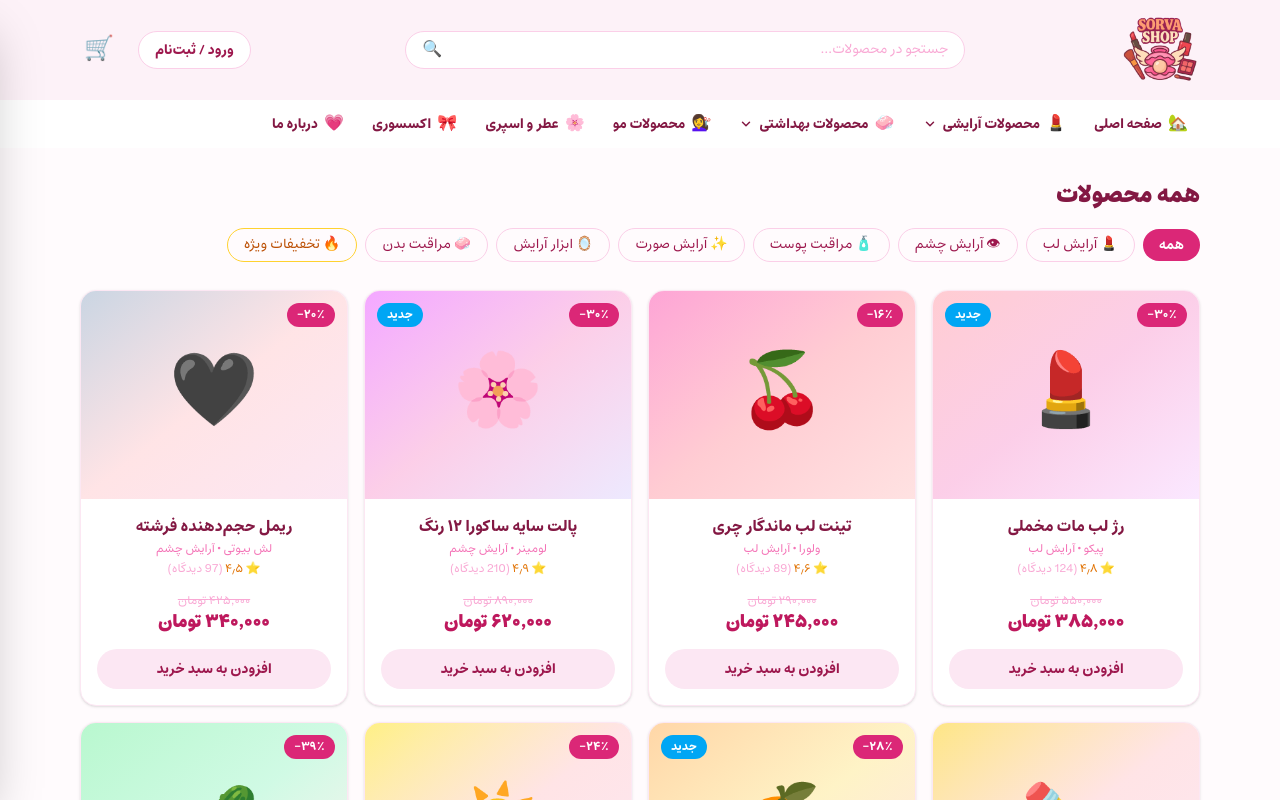
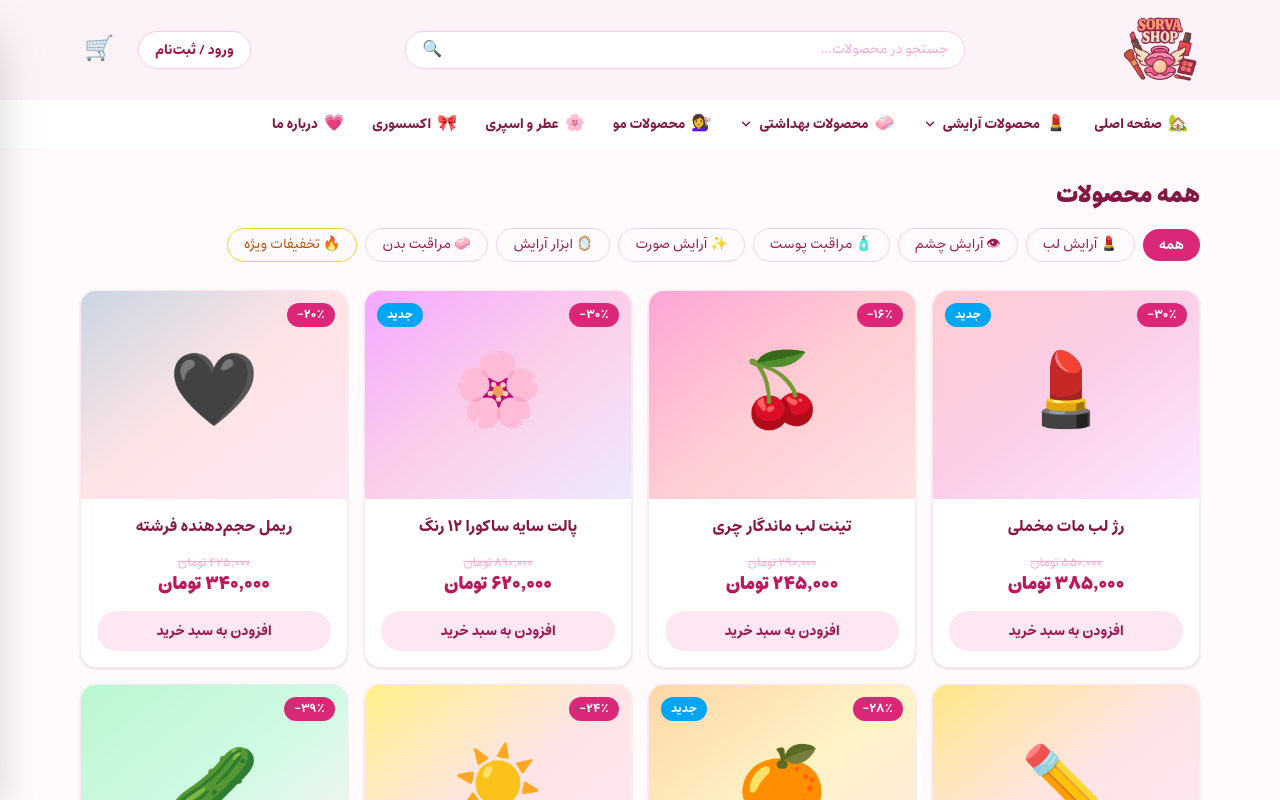
Before and after one commit to soroush-rahmani/sorva-shop, a Next.js app: page /products in a window 1280 px wide. Shown: the top 800 px of the page. Built offline with nearby package versions, Linux system fonts and the light colour scheme.

Commit message:
product card: remove brand/category and rating lines

```diff
--- a/components/product-card.tsx
+++ b/components/product-card.tsx
@@ -3,7 +3,7 @@
 import Link from "next/link";
 import type { Product } from "@/lib/products";
 import { AddToCartButton } from "@/components/add-to-cart-button";
-import { discountPercent, formatPrice, formatRating } from "@/lib/format";
+import { discountPercent, formatPrice } from "@/lib/format";
 
 const faNum = new Intl.NumberFormat("fa-IR");
 
@@ -61,13 +61,6 @@ export function ProductCard({ product }: { product: Product }) {
             {product.name}
           </h3>
         </Link>
-        <p className="mt-0.5 text-xs text-brand-400">
-          {product.brand} • {product.categoryLabel}
-        </p>
-        <p className="mt-1 text-xs text-amber-600">
-          ⭐ {formatRating(product.rating)}{" "}
-          <span dir="rtl" className="text-brand-300">({product.reviews} دیدگاه)</span>
-        </p>
 
         {/* قیمت — با فاصله بیشتر از اسم */}
         <div className="mt-4">
```
